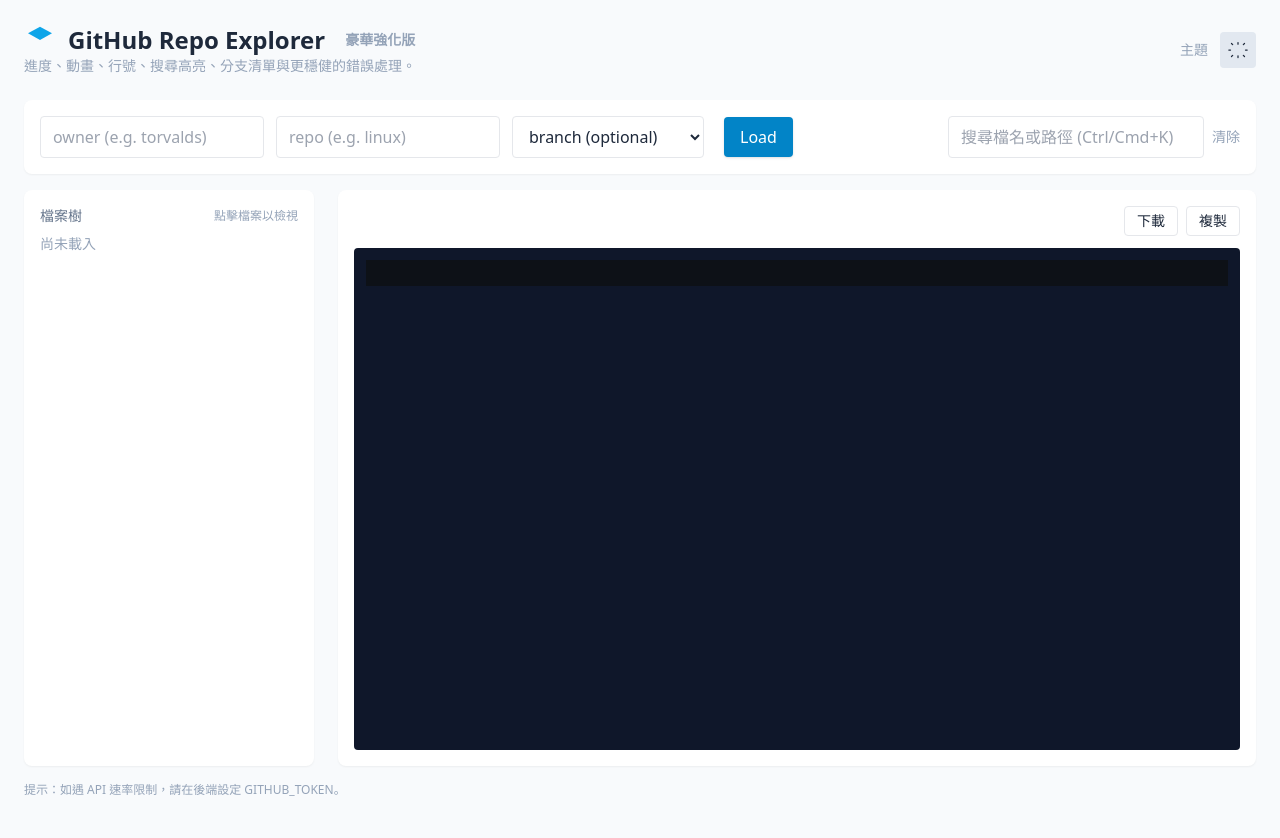
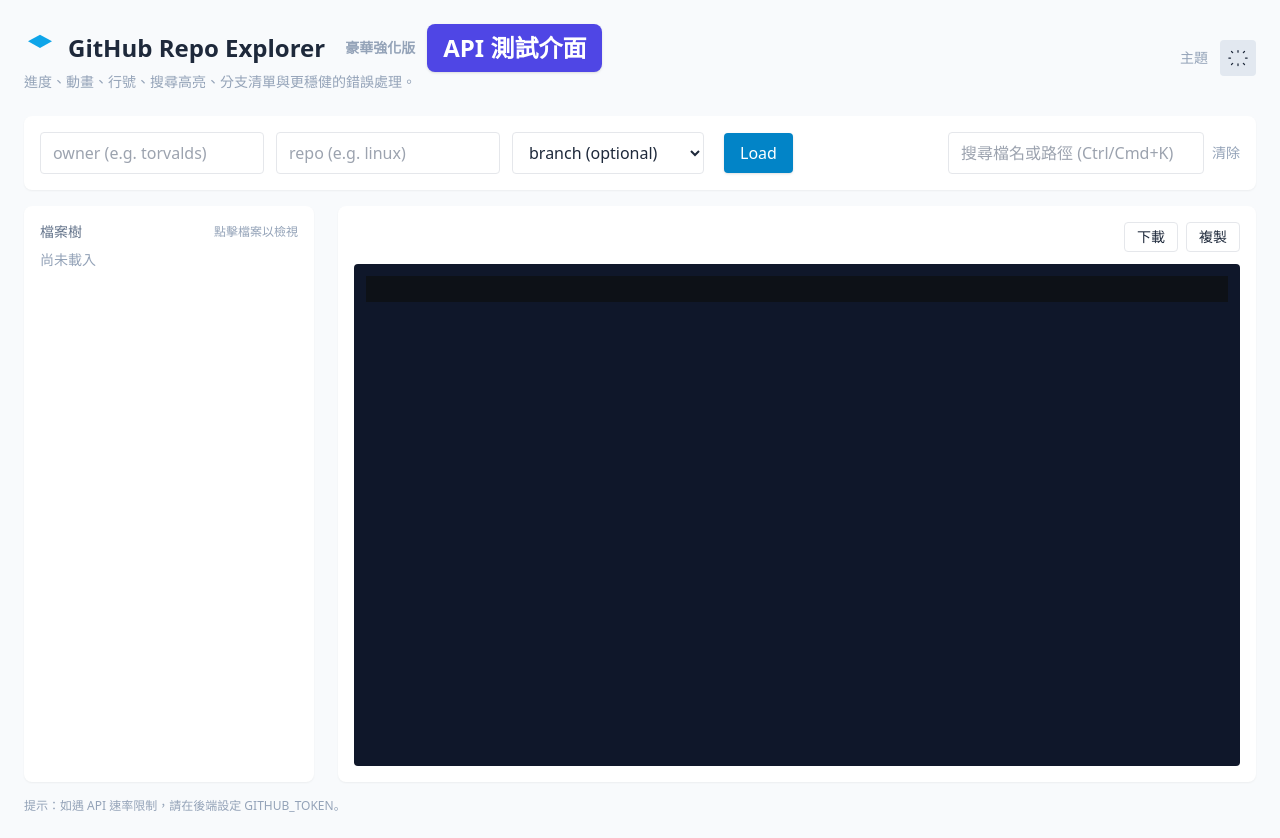
Before and after one commit to hsuncoding0/AI-update-gre, a website: page public/index.html in a window 1280 px wide. Drawn offline with nearby package versions, Linux system fonts and the light colour scheme.

Commit message:
Update index.html

```diff
--- a/public/index.html
+++ b/public/index.html
@@ -22,6 +22,10 @@
           <svg class="w-8 h-8 text-sky-500 animate-bounce-slow" viewBox="0 0 24 24" fill="none"><path d="M12 2L3 7l9 5 9-5-9-5z" fill="currentColor"/></svg>
           GitHub Repo Explorer
           <span class="text-sm text-slate-400 ml-2">豪華強化版</span>
+          <a href="/api-docs"
+     class="bg-indigo-600 text-white px-4 py-2 rounded-lg shadow hover:bg-indigo-700 transition">
+    API 測試介面
+  </a>
         </h1>
         <div class="text-sm text-slate-400">進度、動畫、行號、搜尋高亮、分支清單與更穩健的錯誤處理。</div>
       </div>
```
